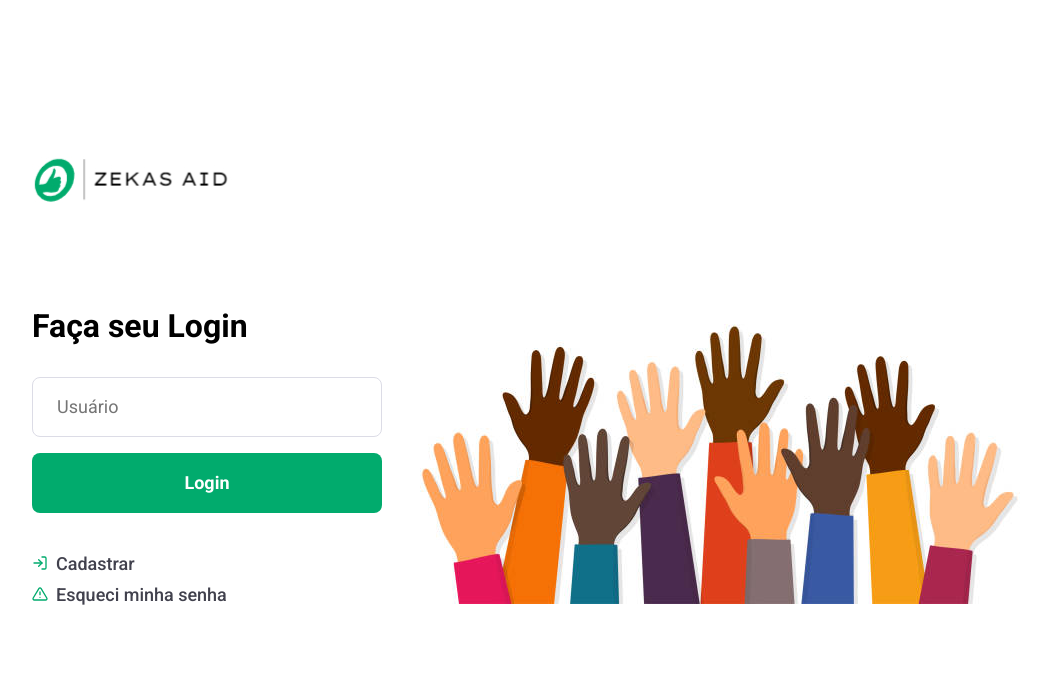
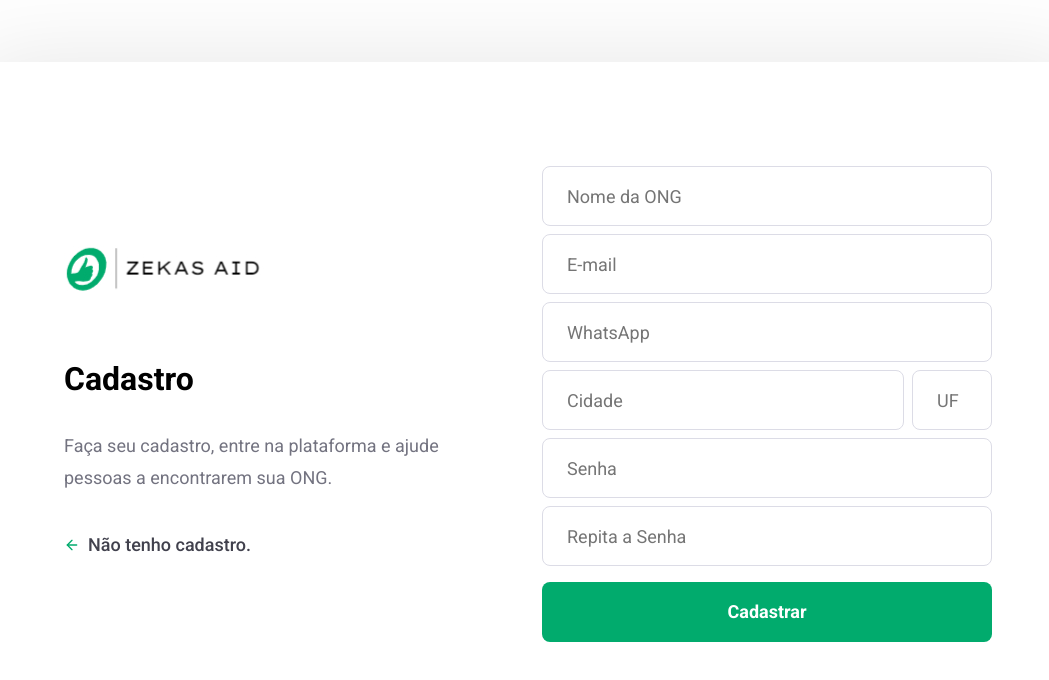
Before and after one commit to ZekasDev/ZekasAid, a React (Create React App) app in the folder Frontend/: page /register in a window 1280 px wide. Shown: the top 680 px of the page, without its empty margins (112-1161 px from the left). Built offline with nearby package versions, Linux system fonts and the light colour scheme.

Commit message:
Tela de Cadastro - Finalizado

```diff
--- a/Frontend/package.json
+++ b/Frontend/package.json
@@ -9,6 +9,7 @@
     "react": "^18.2.0",
     "react-dom": "^18.2.0",
     "react-icons": "^4.7.1",
+    "react-router-dom": "^5.2.0",
     "react-scripts": "5.0.1",
     "web-vitals": "^2.1.4"
   },
--- a/Frontend/src/App.js
+++ b/Frontend/src/App.js
@@ -1,11 +1,12 @@
-import React from 'react'
-import Login from './pages/Login/index'
-import './global.css'
+import React from "react";
+import "./global.css";
+
+import Routes from "./routes.js";
 
 function App() {
-  return (
-    <Login />
-  );
+  return <Routes />;
 }
 
 export default App;
+
+// 57m44s
--- a/Frontend/src/global.css
+++ b/Frontend/src/global.css
@@ -30,6 +30,10 @@
     padding: 0 24px;
 }
 
+form input + input {
+    margin-top: 10px;
+}
+
 .button {
     width: 100%;
     height: 60px;
@@ -50,3 +54,28 @@
 .button:hover {
     filter: brightness(90%)
 }
+
+
+.back-link {
+    display: flex;
+    align-items: center;
+    margin-top: 40px;
+    color: #41414d;
+    font-size: 18px;
+    text-decoration: none;
+    font-weight: 500;
+    transition: opacity 0.2s;
+}
+
+.back-link + a {
+    margin-top: 10px;
+    margin-bottom: 40px;
+}
+
+.back-link svg {
+    margin-right: 8px;
+}
+
+.back-link:hover {
+    opacity: 0.8;
+}
--- a/Frontend/src/pages/Login/index.js
+++ b/Frontend/src/pages/Login/index.js
@@ -1,5 +1,8 @@
 import React from "react";
+import { Link } from 'react-router-dom'
+
 import "./styles.css";
+
 import { FiLogIn, FiAlertTriangle } from "react-icons/fi";
 import frontImg from "../../assets/zekasaid.jpg";
 import logoImg from "../../assets/logo.jpg";
@@ -12,17 +15,18 @@
         <form>
           <h1>Faça seu Login</h1>
           <input placeholder="Usuário" />
+          <input placeholder="Senha" />
           <button className="button" type="submit">
             Login
           </button>
-          <a href="/register">
+          <Link className="back-link" to="/register">
             <FiLogIn size={16} color="#01ab6d" />
             Cadastrar
-          </a>
-          <a href="/recover">
+          </Link>
+          <Link classname="back-link" to="/recover">
             <FiAlertTriangle size={16} color="#01ab6d" />
             Esqueci minha senha
-          </a>
+          </Link>
         </form>
       </section>
       <img src={frontImg} alt="Background Img" />
--- a/Frontend/src/pages/Login/styles.css
+++ b/Frontend/src/pages/Login/styles.css
@@ -23,27 +23,3 @@
     font-size: 32px;
     margin-bottom: 32px;
 }
-
-.login-container section.form form a {
-    display: flex;
-    align-items: center;
-    margin-top: 40px;
-    color: #41414d;
-    font-size: 18px;
-    text-decoration: none;
-    font-weight: 500;
-    transition: opacity 0.2s;
-}
-
-.login-container section.form form a + a {
-    margin-top: 10px;
-    margin-bottom: 40px;
-}
-
-.login-container section.form form a svg {
-    margin-right: 8px;
-}
-
-.login-container section.form form a:hover {
-    opacity: 0.8;
-}
--- /dev/null
+++ b/Frontend/src/pages/Register/index.js
@@ -0,0 +1,42 @@
+import React from 'react';
+import './styles.css'
+
+import { Link } from 'react-router-dom'
+import logoImg from "../../assets/logo.jpg";
+import { FiArrowLeft } from 'react-icons/fi';
+
+export default function Register() {
+    return (
+        <div className='register-container'>
+            <div className='content'>
+                <section>
+                    <img src={logoImg} alt="Logo"/>
+                    <h1>Cadastro</h1>
+                    <p>Faça seu cadastro, entre na plataforma e ajude pessoas a encontrarem sua ONG.</p>
+
+                    <Link className="back-link" to="/register">
+                        <FiArrowLeft size={16} color="#01ab6d" />
+                        Não tenho cadastro.
+                    </Link>
+                </section>
+
+                <form>
+                    <input placeholder='Nome da ONG'/>
+                    <input type="email" placeholder='E-mail'/>
+                    <input placeholder='WhatsApp'/>
+
+                    <div className='input-group'>
+                        <input placeholder='Cidade'/>
+                        <input placeholder='UF' style={{ width: 80 }}/>
+                    </div>
+
+                    <input placeholder='Senha' type="password"/>
+                    <input placeholder='Repita a Senha' type="password"/>
+
+                    <button className='button' type="submit">Cadastrar</button>
+
+                </form>
+            </div>
+        </div>
+    )
+}
--- /dev/null
+++ b/Frontend/src/pages/Register/styles.css
@@ -0,0 +1,56 @@
+.register-container {
+    width: 100%;
+    max-width: 1120px;
+    height: 100vh;
+    margin: 0 auto;
+
+    display: flex;
+    align-items: center;
+    justify-content: center;
+}
+
+.register-container .content {
+    width: 100%;
+    padding: 96px;
+    background: #FFF;
+    box-shadow: 0 0 100px rgba(0, 0, 0, 0.1);
+    border-radius: 8px;
+
+    display: flex;
+    justify-content: space-between;
+    align-items: center;
+}
+
+.register-container .content section {
+    width: 100%;
+    max-width: 380px;
+}
+
+.register-container .content section h1 {
+    margin: 64px 0 32px;
+    font-size: 32px;
+}
+
+.register-container .content section p {
+    font-size: 18px;
+    color: #737380;
+    line-height: 32px;
+}
+
+.register-container .content form {
+    width: 100%;
+    max-width: 450px;
+
+}
+
+.register-container .content form input {
+    margin-top: 8px;
+}
+
+.register-container .content form .input-group {
+    display: flex;
+}
+
+.register-container .content form .input-group input + input {
+    margin-left: 8px;
+}
--- /dev/null
+++ b/Frontend/src/routes.js
@@ -0,0 +1,16 @@
+import React from "react";
+import { BrowserRouter, Route, Switch } from "react-router-dom";
+
+import Login from './pages/Login'
+import Register from './pages/Register'
+
+export default function Routes() {
+    return (
+        <BrowserRouter>
+            <Switch>
+                <Route path='/' exact component={Login} />
+                <Route path='/register' component={Register} />
+            </Switch>
+        </BrowserRouter>
+    )
+}
```
Also changed, not shown: 1 other file (tests, documents, lock files or other folders).
